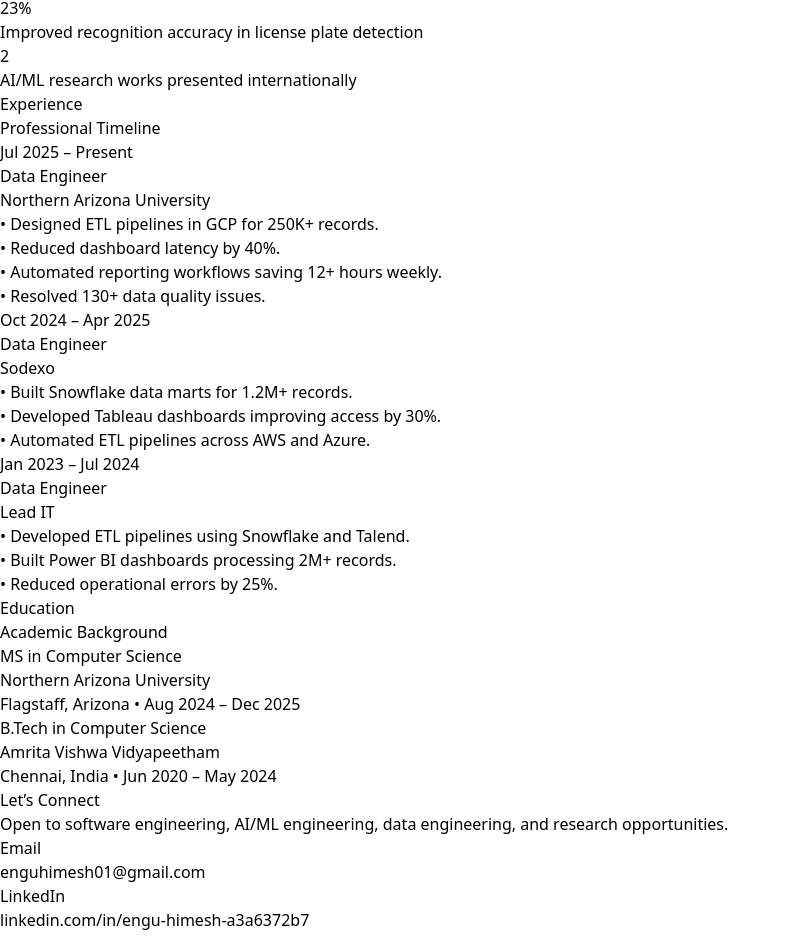
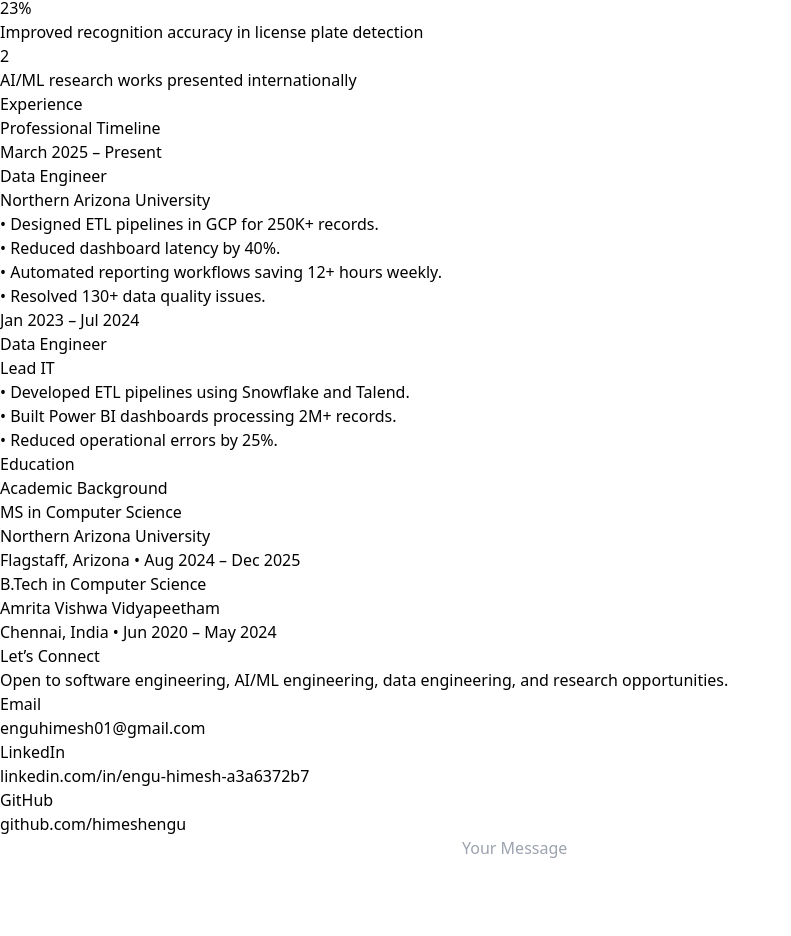
Before and after one commit to Himeshengu/himesh-portfolio, a React (Vite) app: page / in a window 1280 px wide. Shown: the part 5374-6310 px from the top of the page, without its empty margins (0-791 px from the left). Built offline with nearby package versions, Linux system fonts and the light colour scheme.

Commit message:
Updated experience section

```diff
--- a/src/App.jsx
+++ b/src/App.jsx
@@ -617,7 +617,7 @@
               {
                 role: "Data Engineer",
                 company: "Northern Arizona University",
-                date: "Jul 2025 – Present",
+                date: "March 2025 – Present",
                 points: [
                   "Designed ETL pipelines in GCP for 250K+ records.",
                   "Reduced dashboard latency by 40%.",
@@ -625,16 +625,7 @@
                   "Resolved 130+ data quality issues.",
                 ],
               },
-              {
-                role: "Data Engineer",
-                company: "Sodexo",
-                date: "Oct 2024 – Apr 2025",
-                points: [
-                  "Built Snowflake data marts for 1.2M+ records.",
-                  "Developed Tableau dashboards improving access by 30%.",
-                  "Automated ETL pipelines across AWS and Azure.",
-                ],
-              },
+
               {
                 role: "Data Engineer",
                 company: "Lead IT",
```
